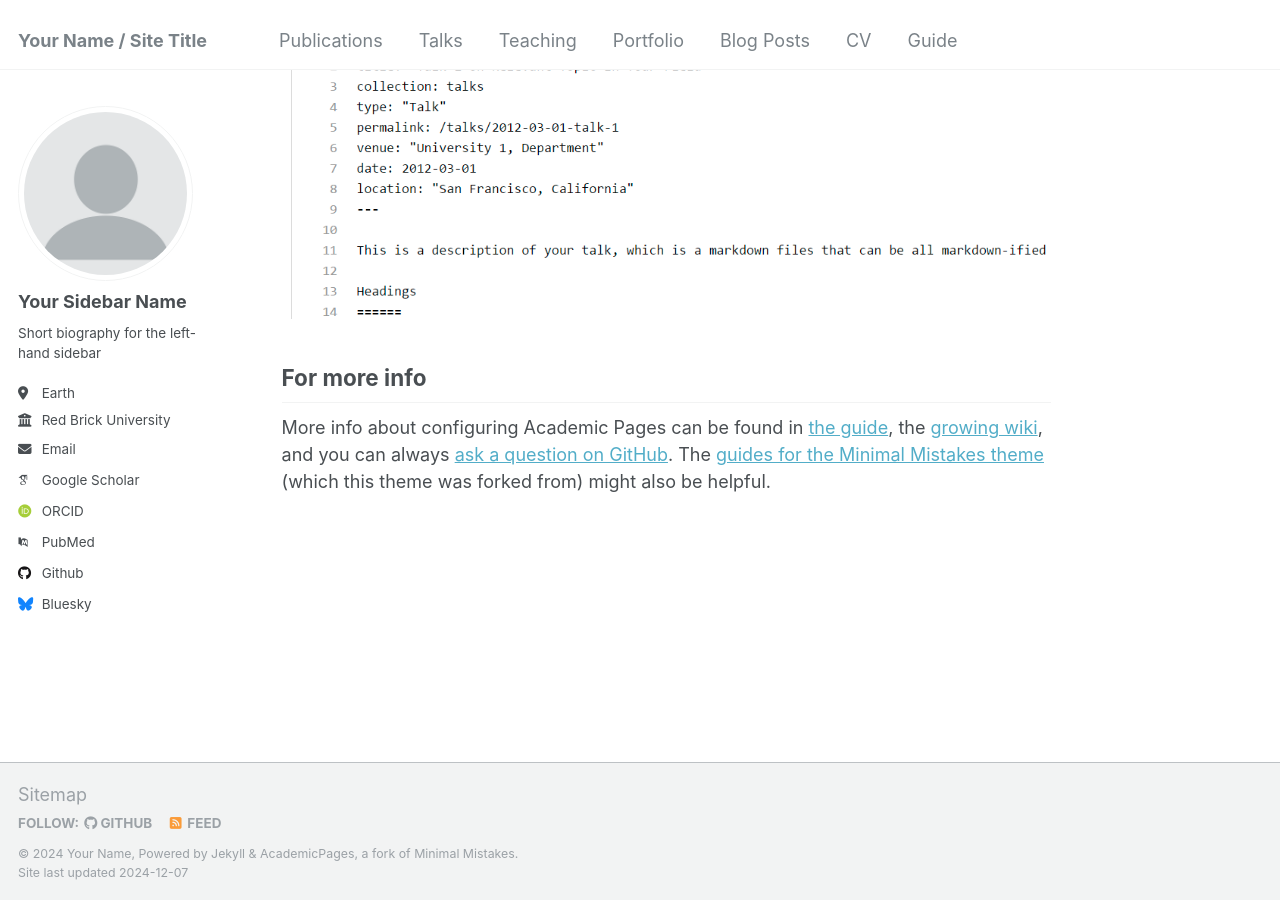
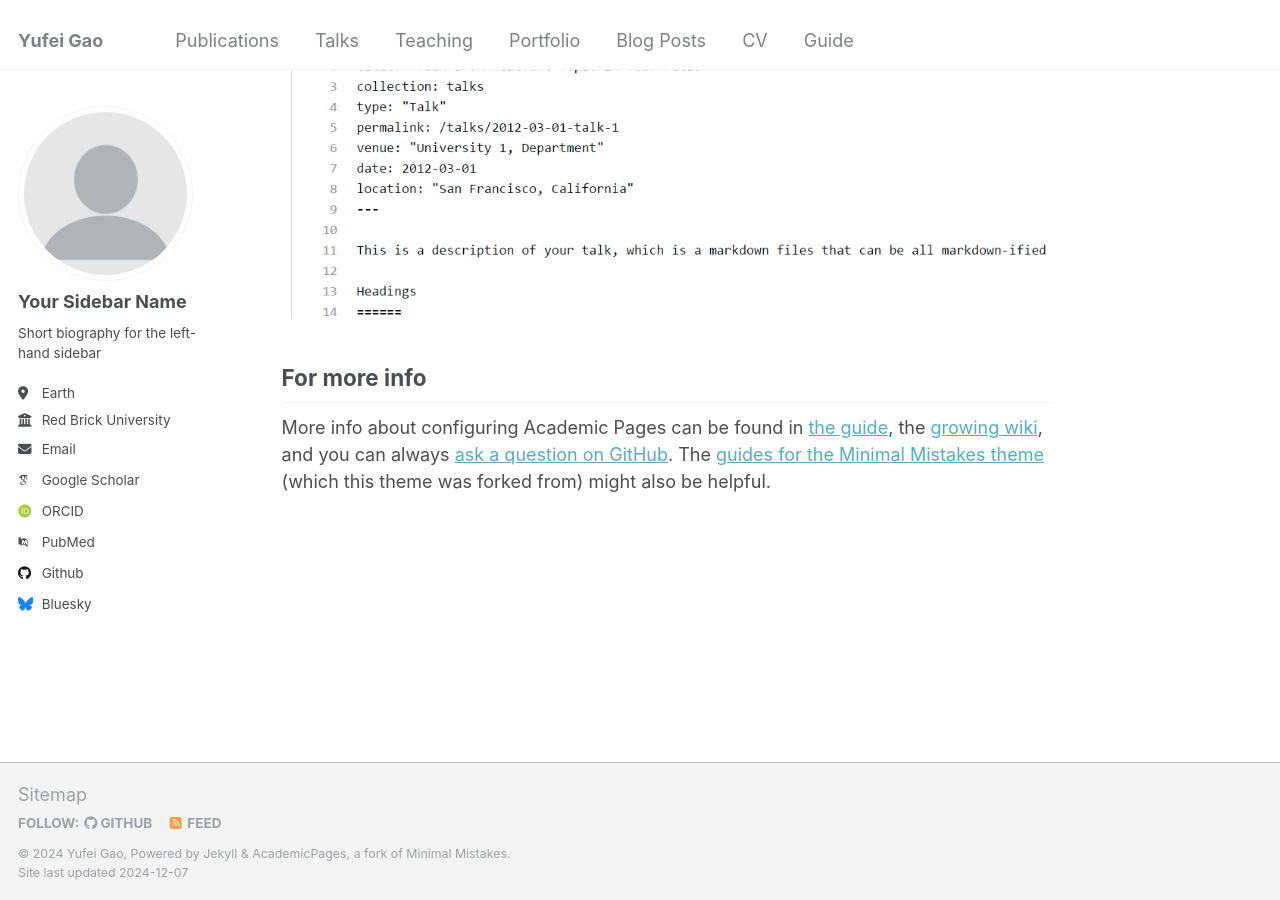
Before and after one commit to maryyufei21/maryyufei21.github.io, a Jekyll site: the page built from _pages/about.md, in a window 1280 px wide and 900 px high, scrolled down 2643 px. Built offline with Jekyll 4.4.1, drawn with Linux system fonts in a browser that asks for light colours; some web fonts are replaced.

Commit message:
Update personal information in _config.yml

```diff
--- a/_config.yml
+++ b/_config.yml
@@ -8,11 +8,11 @@
 
 # Basic Site Settings
 locale                   : "en-US"
-title                    : "Your Name / Site Title"
+title                    : "Yufei Gao"
 title_separator          : "-"
-name                     : &name "Your Name"
-description              : &description "personal description"
-url                      : https://academicpages.github.io # the base hostname & protocol for your site e.g. "https://[your GitHub username].github.io"
+name                     : &name "Yufei Gao"
+description              : &description "I am a senior year undergraduate student at Tsinghua University, majoring in Electronic Engineering. I am seeking for graduate positions for 2025 fall."
+url                      : https://maryyufei21.github.io # the base hostname & protocol for your site e.g. "https://[your GitHub username].github.io"
 baseurl                  : "" # the subpath of your site, e.g. "/blog"
 repository               : "academicpages/academicpages.github.io"
 
```
